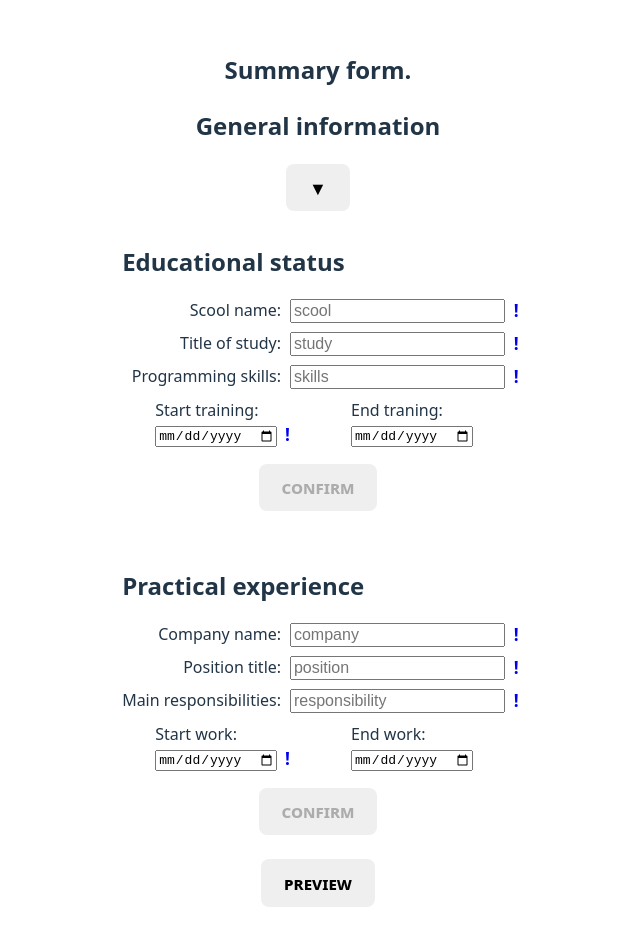
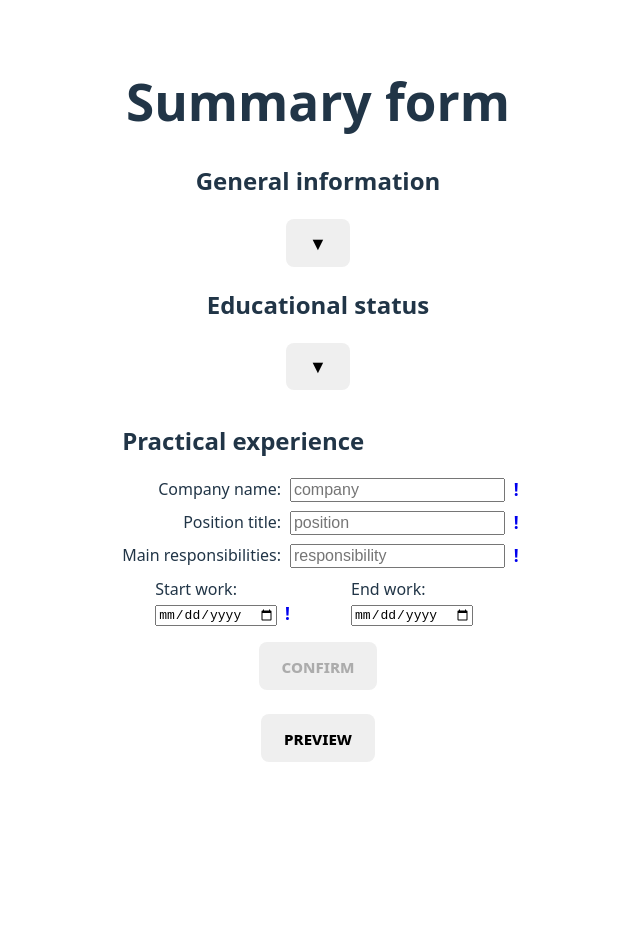
Before and after one commit to petrushya/sample-cv, a React (Vite) app: page / in a window 1280 px wide. Shown: the whole page, without its empty margins (322-962 px from the left). After the commit the page ends 800 px from the top, so only its background shows below. Built offline with nearby package versions, Linux system fonts and the light colour scheme.

Commit message:
changed App.jsx person.jsx education.jsx

```diff
--- a/src/App.jsx
+++ b/src/App.jsx
@@ -1,4 +1,4 @@
-import { useState } from "react";
+import { useState, Fragment } from "react";
 import Person from "./components/person";
 import Education from "./components/education";
 import Experience from "./components/experience";
@@ -12,8 +12,8 @@ const initData = {
   phone: "",
   education: [
     {
-      id: "0-ed",
-      scool: "",
+      id: "ed-0",
+      school: "",
       degree: "",
       scills: "",
       startStudy: "",
@@ -22,7 +22,7 @@ const initData = {
   ],
   experience: [
     {
-      id: "0-ex",
+      id: "ex-0",
       company: "",
       position: "",
       duties: "",
@@ -32,66 +32,68 @@ const initData = {
   ],
 };
 
-const startEduc = {};
-Object.assign(startEduc, initData.education[0]);
-startEduc.id = "l0-ed";
+const helpEducObj = {};
+Object.assign(helpEducObj, initData.education[0]);
+helpEducObj.id = "p-ed-0";
 
-const startExper = {};
-Object.assign(startExper, initData.experience[0]);
-startExper.id = "l0-ex";
+const helpExpertObj = {};
+Object.assign(helpExpertObj, initData.experience[0]);
+helpExpertObj.id = "p-ex-0";
 
 export default function App() {
   const [data, setData] = useState(initData);
   const [person, setPerson] = useState(initData);
-  const [educ, setEduc] = useState([startEduc]);
-  const [exper, setExper] = useState([startExper]);
+  const [educ, setEduc] = useState([helpEducObj]);
+  const [expert, setExpert] = useState([helpExpertObj]);
   const [preview, setPreview] = useState(true);
-  const [visualP, setVisualP] = useState(false);
-  const [visualEd, setVisualEd] = useState(false);
-  const [visualEx, setVisualEx] = useState(false);
+  const [visualPerson, setVisualPerson] = useState(false);
+  const [visualEduc, setVisualEduc] = useState(false);
+  const [visualExpert, setVisualExpert] = useState(false);
 
   return (
     <main>
       {preview ? (
-        <section className="e-fl d-cl">
-          <h2 className="j-c">Summary form.</h2>
+        <Fragment>
+          <h1>Summary form</h1>
           <Person
             person={person}
             setPerson={setPerson}
             data={data}
             setData={setData}
-            visual={visualP}
-            setVisual={setVisualP}
+            visualP={visualPerson}
+            setVisualP={setVisualPerson}
           />
           <Education
+            initData={initData}
             educ={educ}
             setEduc={setEduc}
             data={data}
             setData={setData}
-            visual={visualEd}
-            setVisual={setVisualEd}
+            visualEd={visualEduc}
+            setVisualEd={setVisualEduc}
           />
           <Experience
-            exper={exper}
-            setExper={setExper}
+            initData={initData}
+            expert={expert}
+            setExpert={setExpert}
             data={data}
             setData={setData}
-            visual={visualEx}
-            setVisual={setVisualEx}
+            visualEx={visualExpert}
+            setVisualEx={setVisualExpert}
           />
-        </section>
+        </Fragment>
       ) : (
-        <section>
+        <Fragment>
           <Page data={data} />
-        </section>
+        </Fragment>
       )}
-      <div className="e-fl e-c">
+      <div className="e-flx alg-cn">
         <button
           key="preview"
           id="preview"
           type="button"
           onClick={() => setPreview(!preview)}
-          className="t-m"
+          className="mrn-tp"
         >
           {preview ? "preview" : "redact"}
         </button>
--- a/src/components/education.jsx
+++ b/src/components/education.jsx
@@ -1,45 +1,109 @@
-import { useState } from 'react'
+import { useState, Fragment } from "react";
 
-export default function Education({ data, setData }) {
-
-  const [newData, setNewData] = useState(data);
-
-  function handleEducation(e) {
+export default function Education({
+  initData,
+  educ,
+  setEduc,
+  data,
+  setData,
+  visualEd,
+  setVisualEd,
+}) {
+  function handleDataSave(e, idx) {
     e.preventDefault();
-    setNewData(data);
+    const helpDataObj = {};
+    Object.assign(helpDataObj, educ[idx]);
+    helpDataObj.id = educ[idx].id.slice(2);
+    const helpData = [...data.education];
+    helpData[idx] = helpDataObj;
+    setData({ ...data, education: helpData });
   }
 
-  const lockButton = (function () {
+  function handleEducValue(e, idx) {
+    const { id, value } = e.target;
+    const list = [...educ];
+    list[idx][id] = value;
+    setEduc(list);
+  }
+
+  function handleEducAdd() {
+    const helpEducObj = {};
+    const helpDataObj = {};
+    Object.assign(helpEducObj, initData.education[0]);
+    Object.assign(helpDataObj, initData.education[0]);
+    helpEducObj.id = "p-ed-" + educ.length;
+    setEduc([...educ, helpEducObj]);
+    helpDataObj.id = helpEducObj.id.slice(2);
+    setData({ ...data, education: [...data.education, helpDataObj] });
+  }
+
+  function handleEducDelete(idx) {
+    const educList = educ.filter((a, index) => index !== idx);
+    setEduc(educList);
+    const dataList = data.education.filter((a, index) => index !== idx);
+    setData({ ...data, education: dataList });
+  }
+
+  function lockButton(idx) {
+    const educArr = Object.values(educ[idx]);
+    const dataArr = Object.values(data.education[idx]);
     if (
-      data.scool === newData.scool &&
-      data.title === newData.title &&
-      data.scills === newData.scills &&
-      data.startStudy === newData.startStudy &&
-      data.endStudy === newData.endStudy
+      educArr.slice(1).filter((item) => !dataArr.slice(1).includes(item)).length
     ) {
+      return false;
+    } else {
       return true;
-    } else {
-      return false;
     }
-  })();
+  }
 
   return (
-    <>
+    <section className="mrn-tp">
+      <div className="e-flx alg-cn jst-bw pdn-ln bg-gray">
+        <h2>Educational status</h2>
+        <button className="bg-trs" name="visibility" onClick={() => setVisualEd(!visualEd)}>
+          {visualEd ? <span>&#x25B2;</span> : <span>&#x25BC;</span>}
+        </button>
+      </div>
+      {visualEd && (
+        <Fragment>
+          <div className="e-flx alg-cn jst-bw pdn-ln bg-lgray">
+            <h3>Educational institution</h3>
+            <button
+              mame="addForm"
+              type="button"
+              className="bg-trs"
+              onClick={handleEducAdd}
+            >
+              more
+            </button>
+          </div>
+          {educ.map((item, index) => (
             <form
-        onSubmit={handleEducation}
-        className="element-flex dir-column top-margin"
+              key={index + "-form"}
+              onSubmit={(e) => handleDataSave(e, index)}
+              className="e-flx dir-cl"
             >
-        <h2 className="self-start">Educational status</h2>
+              {index > 0 && (
+                <div className="e-flx alg-cn mrn-btm">
+                  <button
+                    mame="deleteForm"
+                    type="button"
+                    className="btn-sml bg-trs"
+                    onClick={() => handleEducDelete(index)}
+                  >
+                    &#x1F7AC;
+                  </button>
+                </div>
+              )}
               <label>
                 Scool name:
                 <input
-            key={data.id + "scool"}
-            id={data.id + "scool"}
-            name="name of the institution"
-            placeholder="scool"
+                  id="school"
+                  name="school"
+                  placeholder="school"
                   autoComplete="off"
-            value={data.scool}
-            onChange={(e) => setData({...data, scool: e.target.value})}
+                  value={item.school}
+                  onChange={(e) => handleEducValue(e, index)}
                   required
                 />
                 <span></span>
@@ -47,13 +111,12 @@ export default function Education({ data, setData }) {
               <label>
                 Title of study:
                 <input
-            key={data.id + "title"}
-            id={data.id + "title"}
-            name="title of study"
-            placeholder="study"
+                  id="degree"
+                  name="degree"
+                  placeholder="degree"
                   autoComplete="off"
-            value={data.title}
-            onChange={(e) => setData({...data, title: e.target.value})}
+                  value={item.degree}
+                  onChange={(e) => handleEducValue(e, index)}
                   required
                 />
                 <span></span>
@@ -61,61 +124,59 @@ export default function Education({ data, setData }) {
               <label>
                 Programming skills:
                 <input
-            key={data.id + "scills"}
-            id={data.id + "scills"}
-            name="programming skills"
+                  id="scills"
+                  name="scills"
                   placeholder="skills"
                   autoComplete="off"
-            value={data.scills}
-            onChange={(e) => setData({...data, scills: e.target.value})}
+                  value={item.scills}
+                  onChange={(e) => handleEducValue(e, index)}
                   required
                 />
                 <span></span>
               </label>
-        <div className="element-flex just-around">
-          <label className="element-flex dir-column elem-start">
+              <div className="e-flx jst-arn">
+                <label className="e-flx dir-cl alg-st">
                   Start training:
                   <div>
                     <input
-                className="self-start"
+                      className="slf-st"
                       type="date"
-                key={data.id + "sartEduc"}
-                id={data.id + "startEduc"}
-                name="beginning of training"
+                      id="startStudy"
+                      name="startStudy"
                       autoComplete="off"
-                value={data.startStudy}
-                onChange={(e) => setData({...data, startStudy: e.target.value})}
+                      value={item.startStudy}
+                      onChange={(e) => handleEducValue(e, index)}
                       required
                     />
                     <span></span>
                   </div>
                 </label>
-          <label className="element-flex dir-column elem-start">
+                <label className="e-flx dir-cl alg-st">
                   End traning:
                   <div>
                     <input
-                className="self-start"
+                      className="slf-st"
                       type="date"
-                key={data.id + "endStudy"}
-                id={data.id + "endStudy"}
-                name="end of traning"
+                      id="endStudy"
+                      name="endStudy"
                       autoComplete="off"
-                value={data.endStudy}
-                onChange={(e) => setData({...data, endStudy: e.target.value})}
+                      value={item.endStudy}
+                      onChange={(e) => handleEducValue(e, index)}
                     />
-              <span></span>
                   </div>
                 </label>
               </div>
               <button
-          key={data.id + "btnStudy"}
-          id={data.id + "btnStudy"}
-          disabled={lockButton}
-          className="self-center top-margin"
+                name="confirm"
+                disabled={(() => lockButton(index))()}
+                className="slf-cn mrn-tp"
               >
                 confirm
               </button>
             </form>
-    </>
+          ))}
+        </Fragment>
+      )}
+    </section>
   );
 }
--- a/src/components/person.jsx
+++ b/src/components/person.jsx
@@ -13,27 +13,31 @@ export default function Person({
     setData(person);
   }
 
-  const lockButton = (function () {
+  function lockButton() {
     const dataArr = Object.values(data).slice(0, 4);
     const personArr = Object.values(person).slice(0, 4);
     if (personArr.filter((item) => !dataArr.includes(item)).length) {
+      return false;
+    } else {
       return true;
-    } else {
-      return false;
     }
-  });
+  }
 
   return (
-    <>
-      <div className="e-fl e-c j-b bg-gray">
+    <section>
+      <div className="e-flx alg-cn jst-bw pdn-ln bg-gray">
         <h2>General information</h2>
-        <button name="show/hide" onClick={() => setVisualP(!visualP)}>
+        <button className="bg-trs" name="show/hide" onClick={() => setVisualP(!visualP)}>
           {visualP ? <span>&#x25B2;</span> : <span>&#x25BC;</span>}
         </button>
       </div>
+      {visualP &&
+       <div className="e-flx jst-st pdn-ln bg-lgray">
+         <h3>Personal details</h3>
+       </div>
+      }
       {visualP && (
-        <form className="e-fl d-cl t-m" onSubmit={handlePerson}>
-          <h2 className="sf-s">Person details</h2>
+        <form className="e-flx dir-cl" onSubmit={handlePerson}>
           <label>
             Name:
             <input
@@ -76,10 +80,10 @@ export default function Person({
             />
             <span></span>
           </label>
-          <label className="e-fl">
+          <label className="e-flx">
             Phone number:
             <div>
-              <small className="e-bl">Format: 123-456-7890</small>
+              <small className="blk">Format: 123-456-7890</small>
               <input
                 type="tel"
                 id="phone"
@@ -96,11 +100,11 @@ export default function Person({
               <span></span>
             </div>
           </label>
-          <button name="confirm" className="sf-c t-m" disabled={lockButton()}>
+          <button name="confirm" className="slf-cn mrn-tp" disabled={lockButton()}>
             confirm
           </button>
         </form>
       )}
-    </>
+    </section>
   );
 }
```
Lines whose indentation alone changed are shown as unchanged.
